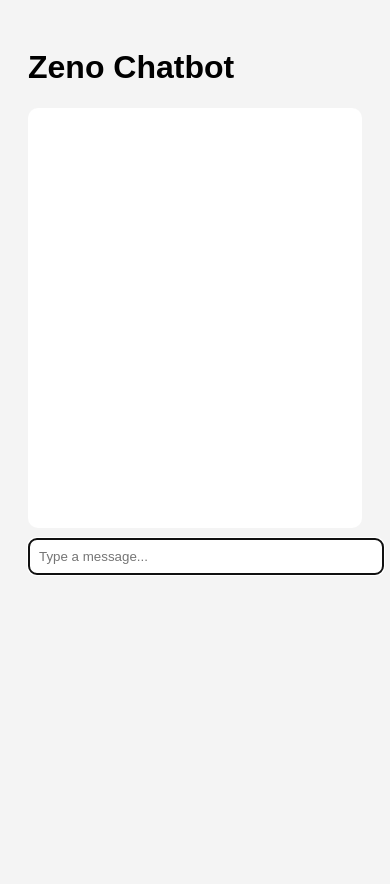
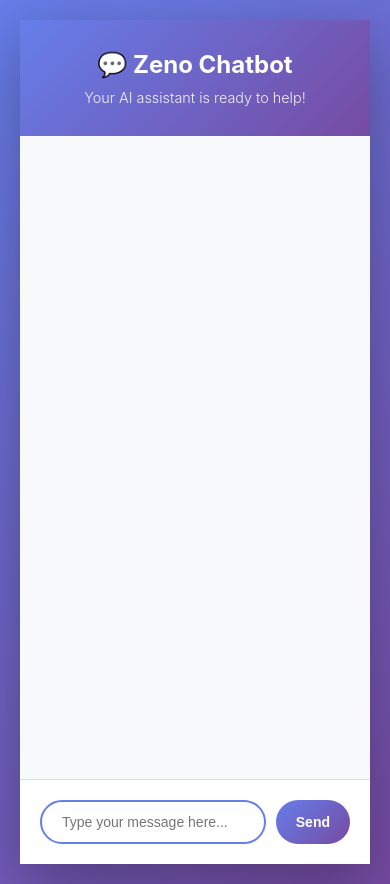
Before and after one commit to praharsh098/personal-chatbot, a Flask app: page / in a window 390 px wide. Before the commit the page ends 844 px from the top, so only its background shows below. Run offline with Flask 3, Linux system fonts and the light colour scheme.

Commit message:
Ready for render deployment

```diff
--- a/app.py
+++ b/app.py
@@ -2,13 +2,11 @@ from flask import Flask, render_template, request, jsonify, session
 import os
 import google.generativeai as genai
 from chatbot_config import BOT_NAME, BOT_PERSONA
-from flask_session import Session
 
 # Load configuration from environment
 GEMINI_API_KEY = os.environ.get("GEMINI_API_KEY")
 MODEL_NAME = os.environ.get("GEMINI_MODEL", "gemini-1.5-flash")
 SECRET_KEY = os.environ.get("SECRET_KEY", "dev-secret-change-me")
-SESSION_TYPE = os.environ.get("SESSION_TYPE", "filesystem")
 
 if not GEMINI_API_KEY:
     # Fail fast with a clear error for missing API key in production
@@ -18,8 +16,10 @@ genai.configure(api_key=GEMINI_API_KEY)
 
 app = Flask(__name__)
 app.secret_key = SECRET_KEY
-app.config["SESSION_TYPE"] = SESSION_TYPE
-Session(app)
+# Use Flask's built-in session (signed cookies) - production ready
+app.config["SESSION_COOKIE_SECURE"] = os.environ.get("SESSION_COOKIE_SECURE", "False").lower() == "true"
+app.config["SESSION_COOKIE_HTTPONLY"] = True
+app.config["SESSION_COOKIE_SAMESITE"] = "Lax"
 
 model = genai.GenerativeModel(MODEL_NAME)
 
--- a/requirements.txt
+++ b/requirements.txt
@@ -1,4 +1,3 @@
 Flask==3.0.3
-Flask-Session==0.6.0
 google-generativeai==0.7.2
 gunicorn==21.2.0
--- /dev/null
+++ b/runtime.txt
@@ -0,0 +1 @@
+python-3.11.6
--- a/static/style.css
+++ b/static/style.css
@@ -1,18 +1,215 @@
+* {
+    margin: 0;
+    padding: 0;
+    box-sizing: border-box;
+}
+
 body {
-    font-family: Arial, sans-serif;
-    background-color: #f4f4f4;
+    font-family: -apple-system, BlinkMacSystemFont, 'Segoe UI', Roboto, Oxygen, Ubuntu, Cantarell, sans-serif;
+    background: linear-gradient(135deg, #667eea 0%, #764ba2 100%);
+    min-height: 100vh;
     padding: 20px;
+    display: flex;
+    justify-content: center;
+    align-items: center;
 }
+
+.container {
+    width: 100%;
+    max-width: 800px;
+    background: white;
+    border-radius: 20px;
+    box-shadow: 0 20px 60px rgba(0, 0, 0, 0.3);
+    overflow: hidden;
+    display: flex;
+    flex-direction: column;
+    height: 90vh;
+    max-height: 700px;
+}
+
+header {
+    background: linear-gradient(135deg, #667eea 0%, #764ba2 100%);
+    color: white;
+    padding: 30px;
+    text-align: center;
+}
+
+header h1 {
+    font-size: 2.5rem;
+    margin-bottom: 10px;
+    font-weight: 700;
+}
+
+.subtitle {
+    font-size: 1rem;
+    opacity: 0.9;
+    font-weight: 300;
+}
+
 #chat-box {
-    width: 100%;
-    height: 400px;
-    border: 1px solid #ccc;
+    flex: 1;
+    padding: 20px;
+    overflow-y: auto;
+    background: #f8f9fa;
+    display: flex;
+    flex-direction: column;
+    gap: 15px;
+}
+
+#chat-box::-webkit-scrollbar {
+    width: 8px;
+}
+
+#chat-box::-webkit-scrollbar-track {
+    background: #f1f1f1;
+}
+
+#chat-box::-webkit-scrollbar-thumb {
+    background: #888;
+    border-radius: 4px;
+}
+
+#chat-box::-webkit-scrollbar-thumb:hover {
+    background: #555;
+}
+
+.message {
+    display: flex;
+    animation: fadeIn 0.3s ease-in;
+}
+
+@keyframes fadeIn {
+    from {
+        opacity: 0;
+        transform: translateY(10px);
+    }
+    to {
+        opacity: 1;
+        transform: translateY(0);
+    }
+}
+
+.message-content {
+    max-width: 70%;
+    padding: 12px 18px;
+    border-radius: 18px;
+    word-wrap: break-word;
+    line-height: 1.5;
+}
+
+.user-message {
+    justify-content: flex-end;
+}
+
+.user-message .message-content {
+    background: linear-gradient(135deg, #667eea 0%, #764ba2 100%);
+    color: white;
+    border-bottom-right-radius: 4px;
+}
+
+.bot-message {
+    justify-content: flex-start;
+}
+
+.bot-message .message-content {
     background: white;
-    padding: 10px;
-    overflow-y: scroll;
-    margin-bottom: 10px;
+    color: #333;
+    border: 1px solid #e0e0e0;
+    border-bottom-left-radius: 4px;
 }
-input, button {
-    padding: 10px;
+
+.error-message {
+    justify-content: center;
+}
+
+.error-message .message-content {
+    background: #fee;
+    color: #c33;
+    border: 1px solid #fcc;
+    text-align: center;
+}
+
+.input-container {
+    display: flex;
+    gap: 10px;
+    padding: 20px;
+    background: white;
+    border-top: 1px solid #e0e0e0;
+}
+
+#user-input {
+    flex: 1;
+    padding: 15px 20px;
+    border: 2px solid #e0e0e0;
+    border-radius: 25px;
     font-size: 16px;
+    outline: none;
+    transition: border-color 0.3s;
 }
+
+#user-input:focus {
+    border-color: #667eea;
+}
+
+#user-input:disabled {
+    background: #f5f5f5;
+    cursor: not-allowed;
+}
+
+#send-btn {
+    padding: 15px 30px;
+    background: linear-gradient(135deg, #667eea 0%, #764ba2 100%);
+    color: white;
+    border: none;
+    border-radius: 25px;
+    font-size: 16px;
+    font-weight: 600;
+    cursor: pointer;
+    transition: transform 0.2s, box-shadow 0.2s;
+}
+
+#send-btn:hover:not(:disabled) {
+    transform: translateY(-2px);
+    box-shadow: 0 5px 15px rgba(102, 126, 234, 0.4);
+}
+
+#send-btn:active:not(:disabled) {
+    transform: translateY(0);
+}
+
+#send-btn:disabled {
+    opacity: 0.6;
+    cursor: not-allowed;
+}
+
+/* Responsive design */
+@media (max-width: 768px) {
+    .container {
+        height: 100vh;
+        max-height: none;
+        border-radius: 0;
+    }
+
+    header h1 {
+        font-size: 2rem;
+    }
+
+    .message-content {
+        max-width: 85%;
+    }
+}
+
+@media (max-width: 480px) {
+    header h1 {
+        font-size: 1.5rem;
+    }
+
+    .subtitle {
+        font-size: 0.9rem;
+    }
+
+    #user-input, #send-btn {
+        font-size: 14px;
+        padding: 12px 20px;
+    }
+}
--- a/templates/index.html
+++ b/templates/index.html
@@ -1,41 +1,93 @@
 <!DOCTYPE html>
-<html>
+<html lang="en">
 <head>
+    <meta charset="UTF-8">
+    <meta name="viewport" content="width=device-width, initial-scale=1.0">
     <title>{{ bot_name }} Chatbot</title>
-    <style>
-        body { font-family: sans-serif; background: #f4f4f4; padding: 20px; }
-        #chat-box { background: white; padding: 10px; border-radius: 10px; height: 400px; overflow-y: scroll; margin-bottom: 10px; }
-        input[type=text] { width: 100%; padding: 10px; border-radius: 8px; border: 1px solid #ccc; }
-    </style>
+    <link rel="stylesheet" href="{{ url_for('static', filename='style.css') }}">
 </head>
 <body>
-    <h1>{{ bot_name }} Chatbot</h1>
+    <div class="container">
+        <header>
+            <h1>💬 {{ bot_name }} Chatbot</h1>
+            <p class="subtitle">Your AI assistant is ready to help!</p>
+        </header>
+
         <div id="chat-box"></div>
-    <input type="text" id="user-input" placeholder="Type a message..." autofocus>
+
+        <div class="input-container">
+            <input type="text" id="user-input" placeholder="Type your message here..." autofocus>
+            <button id="send-btn" onclick="sendMessage()">Send</button>
+        </div>
+    </div>
 
     <script>
         const chatBox = document.getElementById("chat-box");
+        const input = document.getElementById("user-input");
+        const sendBtn = document.getElementById("send-btn");
 
         async function sendMessage() {
-            const input = document.getElementById("user-input");
             const message = input.value.trim();
             if (!message) return;
 
-            chatBox.innerHTML += `<p><b>You:</b> ${message}</p>`;
+            // Disable input while processing
+            input.disabled = true;
+            sendBtn.disabled = true;
+            sendBtn.textContent = "Sending...";
+
+            // Add user message
+            const userMsg = document.createElement("div");
+            userMsg.className = "message user-message";
+            userMsg.innerHTML = `<div class="message-content">${escapeHtml(message)}</div>`;
+            chatBox.appendChild(userMsg);
             input.value = "";
+            chatBox.scrollTop = chatBox.scrollHeight;
 
+            try {
                 const response = await fetch("/chat", {
                     method: "POST",
                     headers: { "Content-Type": "application/json" },
                     body: JSON.stringify({ message })
                 });
+
+                if (!response.ok) {
+                    throw new Error(`HTTP error! status: ${response.status}`);
+                }
+
                 const data = await response.json();
-            chatBox.innerHTML += `<p><b>{{ bot_name }}:</b> ${data.response}</p>`;
+
+                // Add bot response
+                const botMsg = document.createElement("div");
+                botMsg.className = "message bot-message";
+                botMsg.innerHTML = `<div class="message-content">${escapeHtml(data.response)}</div>`;
+                chatBox.appendChild(botMsg);
+            } catch (error) {
+                console.error("Error:", error);
+                const errorMsg = document.createElement("div");
+                errorMsg.className = "message error-message";
+                errorMsg.innerHTML = `<div class="message-content">Sorry, something went wrong. Please try again.</div>`;
+                chatBox.appendChild(errorMsg);
+            } finally {
+                // Re-enable input
+                input.disabled = false;
+                sendBtn.disabled = false;
+                sendBtn.textContent = "Send";
+                input.focus();
                 chatBox.scrollTop = chatBox.scrollHeight;
             }
+        }
 
-        document.getElementById("user-input").addEventListener("keydown", e => {
-            if (e.key === "Enter") sendMessage();
+        function escapeHtml(text) {
+            const div = document.createElement("div");
+            div.textContent = text;
+            return div.innerHTML;
+        }
+
+        input.addEventListener("keydown", e => {
+            if (e.key === "Enter" && !e.shiftKey) {
+                e.preventDefault();
+                sendMessage();
+            }
         });
     </script>
 </body>
```
Also changed, not shown: DEPLOYMENT_CHECKLIST.md (added, +158 -0 lines), README.md, 1 other file. Lines whose indentation alone changed are shown as unchanged.
